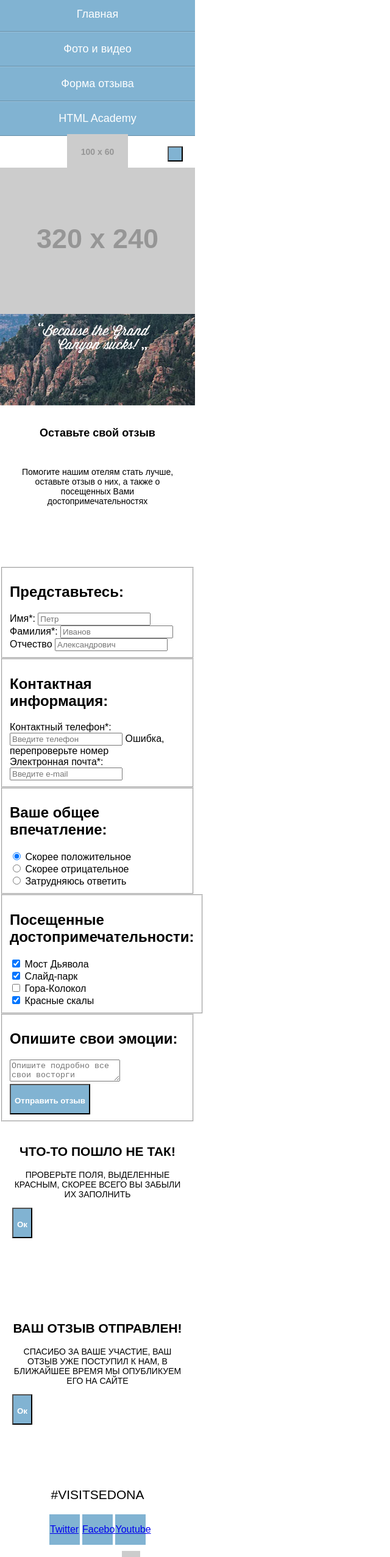
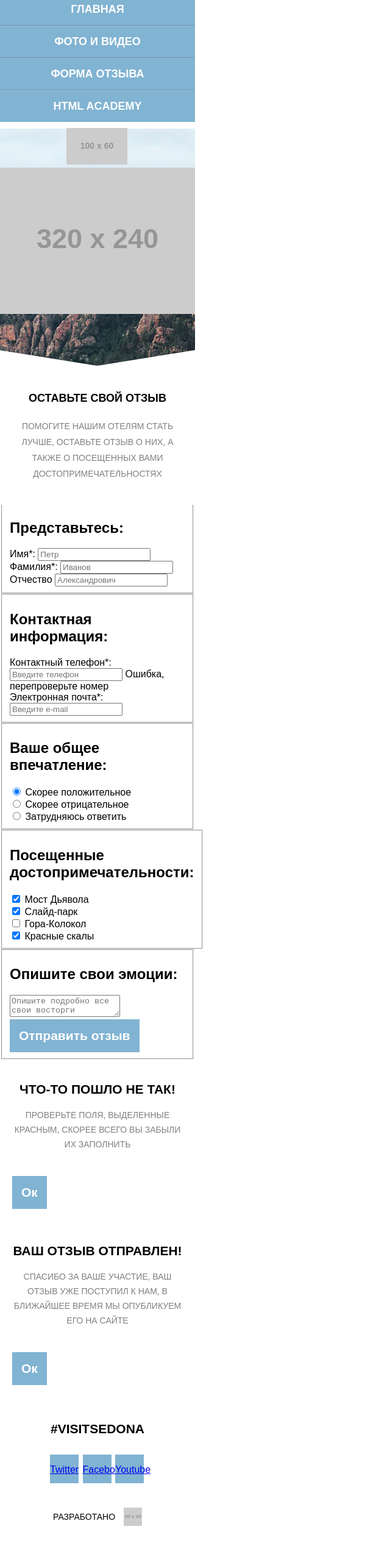
Before and after one commit to RamizIb/199288-sedona, a website: page form.html in a window 1280 px wide. Shown: the top 2554 px of the page at 61% size, without its empty margins (0-640 px from the left). After the commit the page ends 2516 px from the top, so only its background shows below. Drawn offline with nearby package versions, Linux system fonts and the light colour scheme; files that its build step writes are made by us from their sources; placeholder pictures from the web are drawn by us.

Commit message:
Поправил index.html

```diff
--- a/less/blocks/body.less
+++ b/less/blocks/body.less
@@ -1,7 +1,17 @@
+@font-face {
+  font-family: 'PT Sans', arial;
+  src: url('../../fonts/ptsans.woff');
+  src: url('../../fonts/ptsansbold.woff');
+  font-weight: normal;
+  font-style: normal;
+}
+
 body {
   margin: 0;
-  padding: 0;
-  box-sizing: border-box;
-  font-family: "PT Sans", "Arial", sans-serif;
   width: 320px;
+  font-family: 'PT Sans', arial;
 }
+
+.clear {
+  clear: both;
+}
--- a/less/blocks/button.less
+++ b/less/blocks/button.less
@@ -1,21 +1,17 @@
 .button {
-  height: 50px;
-  line-height: 50px;
   display: block;
   background-color: #81b3d2;
   color: #ffffff;
   font-weight: bold;
   text-decoration: none;
+  font-size: 21px;
+  border: none;
+  padding: 15px;
 }
 
 .button--nav {
-  position: absolute;
-  width: 25px;
-  height: 25px;
-  right: 20px;
-  top: 20px;
+  float: right;
+  height: 21px;
+  width: 23px;
+  margin: 17.5px 20px;
 }
-
-.button--nav::before {
-
-}
--- a/less/blocks/call-to-action.less
+++ b/less/blocks/call-to-action.less
@@ -1,6 +1,5 @@
 .call-to-action {
-  height: 250px;
-  padding: 20px 20px;
+  padding: 20px;
   text-align: center;
   text-transform: uppercase;
 }
@@ -12,4 +11,11 @@
 
 .call-to-action__text {
   font-size: 14px;
+  line-height: 24px;
+  color: grey;
+  margin-bottom: 40px;
 }
+
+.call-to-action a {
+  margin-bottom: 25px;
+}
--- a/less/blocks/features-image.less
+++ b/less/blocks/features-image.less
@@ -1,9 +1,8 @@
 .features-image {
   height: 260px;
-  /*background: url(../img/photo-city@1x.jpg) no-repeat;*/
 }
 
 .features-image img {
-  width: 320px;
   height: 260px;
+  width: 100%;
 }
--- a/less/blocks/features-item.less
+++ b/less/blocks/features-item.less
@@ -1,26 +1,18 @@
 .features-item {
-  padding-bottom: 5px;
+  margin: 20px;
+  margin-left: 50px;
 }
 
 .features-item__title {
-  position: relative;
-  font-size: 21px;
+  font-size: 18px;
+  font-weight: bold;
   text-transform: uppercase;
+  line-height: 20px;
 }
 
 .features-item__text {
   font-size: 14px;
+  line-height: 21px;
   text-transform: uppercase;
-  color: #333333;
+  color: grey;
 }
-
-.features-item__title::before {
-    content: "";
-    position: absolute;
-    left: -50px;
-    width: 35px;
-    height: 40px;
-    background: url(../img/icon-burger.svg) no-repeat;
-    background-size: contain;
-    color: blue;
-}
--- a/less/blocks/features-list.less
+++ b/less/blocks/features-list.less
@@ -1,5 +1,4 @@
 .features-list {
-  padding: 0 20px 20px 70px;
-  background-color: #ffffff;
+  padding: 20px;
   text-transform: uppercase;
 }
--- a/less/blocks/features.less
+++ b/less/blocks/features.less
@@ -1,24 +1,57 @@
 .features {
-  height: 210px;
-  padding: 20px 20px;
+  padding: 20px;
   background-color: #81b3d2;
   text-transform: uppercase;
 }
 
 .features__title {
-  font-size: 21px;
+  margin: 20px auto 5px;
+  font-size: 18px;
+  line-height: 26px;
+  font-weight: bold;
   text-align: center;
   color: #ffffff;
+
 }
 
 .features__number {
-  font-size: 21px;
+  font-size: 14px;
+  line-height: 21px;
   text-align: center;
   color: #ffffff;
 }
 
 .features__text {
+  margin-bottom: 20px;
   font-size: 14px;
+  line-height: 21px;
   text-align: center;
   color: #ffffff;
 }
+
+.features__number::before {
+   content: "-";
+}
+
+.features__number::after {
+   content: "-";
+}
+
+.features.features--box {
+  background-color: #eeeeee;
+  padding: 10px;
+  padding-bottom: 25px;
+}
+
+.features.features--box .features__title {
+ color: #000000;
+}
+
+.features.features--box .features__number {
+ color: grey;
+}
+
+.features.features--box .features__text {
+  margin: 10px 30px;
+  color: grey;
+}
--- a/less/blocks/footer-copyright.less
+++ b/less/blocks/footer-copyright.less
@@ -1,6 +1,4 @@
 .footer-copyright {
-  position: relative;
-  padding: 20px 20px 20px 0;
   font-size: 14px;
   text-transform: uppercase;
   text-align: center;
--- a/less/blocks/footer-item.less
+++ b/less/blocks/footer-item.less
@@ -1,6 +1,7 @@
 .footer-item {
-  padding: 20px;
+  margin: 20px auto;
   font-size: 21px;
   text-align: center;
+  font-weight: bold;
   text-transform: uppercase;
 }
--- a/less/blocks/footer-social.less
+++ b/less/blocks/footer-social.less
@@ -1,11 +1,14 @@
 .footer-social {
+  margin: 20px auto;
   text-align: center;
 }
 
 .footer-social__link {
   display: inline-block;
-  width: 50px;
-  height: 50px;
+  margin: 10px auto;
+  margin-right: 2px;
+  width: 47px;
+  height: 47px;
   line-height: 50px;
   background-color: #81b3d2;
   text-align: center;
--- a/less/blocks/footer.less
+++ b/less/blocks/footer.less
@@ -1,3 +1,3 @@
 .footer {
-  height: 245px;
+  padding: 20px;
 }
--- a/less/blocks/header.less
+++ b/less/blocks/header.less
@@ -1,7 +1,6 @@
 .header {
   position: relative;
-  height: 55px;
-  margin-top: 220px;
-  padding: 0, 20px;
+  margin-top: 210px;
+  text-align: right;
   background-color: #fff;
 }
--- a/less/blocks/img.less
+++ b/less/blocks/img.less
@@ -1,7 +1,3 @@
 .img {
 
 }
-
-.map__img {
-
-}
--- a/less/blocks/intro-features.less
+++ b/less/blocks/intro-features.less
@@ -1,17 +1,28 @@
 .intro-features {
-  height: 250px;
-  width: auto;
+  position: relative;
+  padding: 20px;
+  line-height: 26px;
+}
+
+.intro-features::after {
+  position: absolute;
+  content: " ";
+  bottom:  -10%;
+  left: 0;
+  height: 40px;
+  width: 100%;
+  background: url(../img/bg-triangle.svg) no-repeat;
 }
 
 .intro-features__title {
   font-size: 18px;
   font-weight: bold;
   text-align: center;
-  padding: 20px 30px;
+  margin: 20px 10px;
 }
 
 .intro-features__text {
   font-size: 14px;
   text-align: center;
-  padding: 10px 30px;
+  margin-top: 20px;
 }
--- a/less/blocks/intro.less
+++ b/less/blocks/intro.less
@@ -2,12 +2,22 @@
   position: relative;
   width: 100%;
   height: 390px;
-  background-image: url(../img/text-sedona-index.svg), url(../img/bg-back-mobile@1x.jpg);
-  background-repeat: no-repeat, no-repeat;
-  background-position: center;
-  background-size:  90%, auto;
+  background-image:
+  url(../img/text-sedona-index.svg),
+  url(../img/bg-intro-triangle-mobile.svg),
+  url(../img/bg-back-mobile@1x.jpg);
+  background-repeat: no-repeat;
+  background-position: center, bottom, center;
+  background-size: 90%, 101%, auto;
 }
 
-.intro::after {
-  background-image: url(../img/bg-intro-triangle-mobile.svg);
+.intro-features__title {
+  font-size: 21px;
+  text-transform: uppercase;
 }
+
+.intro-features__text {
+  font-size: 14px;
+  text-transform: uppercase;
+  color: grey;
+}
--- a/less/blocks/logo.less
+++ b/less/blocks/logo.less
@@ -1,18 +1,18 @@
 .logo {
-  width: inherit;
-  height: inherit;
+
 }
 
 .logo__img {
   position: absolute;
-  top: 0px;
-  left: 110px;
+  top: 0;
+  left: 50%;
+  margin-left: -51px;
   z-index: 1;
 }
 
 .logo--copyright {
-  position: absolute;
-  display: block;
+  display: inline-block;
+  margin-left: 10px;
+  position: relative;
   top: 10px;
-  right: 90px;
 }
--- a/less/blocks/map.less
+++ b/less/blocks/map.less
@@ -1,3 +1,7 @@
 .map {
 
 }
+
+.map__img {
+
+}
--- a/less/blocks/nav.less
+++ b/less/blocks/nav.less
@@ -1,19 +1,28 @@
 .nav {
-  position: relative;
+  position: absolute;
   display: block;
+  top: -220px;
   width: 100%;
-  top: -280px;
   text-align: center;
 }
 
 .nav__link {
   display: block;
-  line-height: 55px;
-  height: 100%;
   background-color: #81b3d2;
   color: #fff;
   font-size: 18px;
+  font-weight: bold;
+  text-transform: uppercase;
   text-decoration: none;
   border-bottom: 1px solid #678fa8;
   border-top: 1px solid #9ac2db;
+  padding: 15px 0;
 }
+
+.nav__link:first-child {
+  border-top: none;
+}
+
+.nav__link:last-child {
+  border-bottom: none;
+}
```
Also changed, not shown: index.html (+8 -7 lines).
